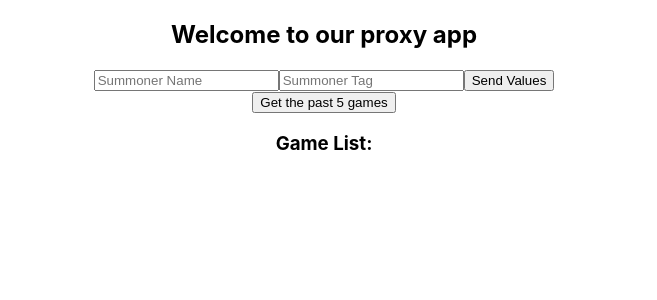
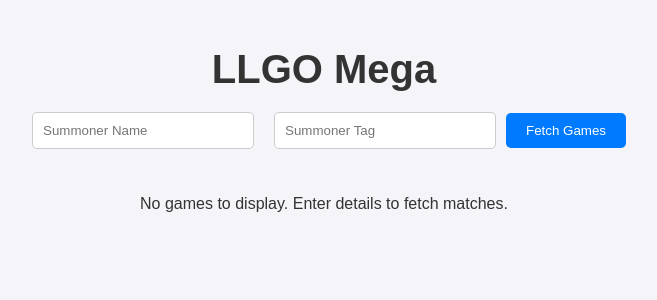
Before and after one commit to Frazeky/LLGO-Website, a React (Create React App) app in the folder client/: page / in a window 1280 px wide. Shown: the top 300 px of the page, without its empty margins (316-973 px from the left). Built offline with nearby package versions, Linux system fonts and the light colour scheme.

Commit message:
CSS update

```diff
--- a/client/src/App.css
+++ b/client/src/App.css
@@ -1,38 +1,83 @@
+body {
+  font-family: Arial, sans-serif;
+  margin: 0;
+  padding: 0;
+  background-color: #f4f4f9;
+  color: #333;
+}
+
 .App {
   text-align: center;
+  padding: 20px;
 }
 
-.App-logo {
-  height: 40vmin;
-  pointer-events: none;
+h1 {
+  font-size: 2.5rem;
+  margin-bottom: 20px;
 }
 
-@media (prefers-reduced-motion: no-preference) {
-  .App-logo {
-    animation: App-logo-spin infinite 20s linear;
-  }
+.input-container {
+  margin-bottom: 30px;
 }
 
-.App-header {
-  background-color: #282c34;
-  min-height: 100vh;
-  display: flex;
-  flex-direction: column;
-  align-items: center;
-  justify-content: center;
-  font-size: calc(10px + 2vmin);
-  color: white;
+input {
+  padding: 10px;
+  margin: 0 10px;
+  border: 1px solid #ccc;
+  border-radius: 5px;
+  width: 200px;
 }
 
-.App-link {
-  color: #61dafb;
+button {
+  padding: 10px 20px;
+  background-color: #007bff;
+  color: white;
+  border: none;
+  border-radius: 5px;
+  cursor: pointer;
 }
 
-@keyframes App-logo-spin {
-  from {
-    transform: rotate(0deg);
-  }
-  to {
-    transform: rotate(360deg);
-  }
+button:hover {
+  background-color: #0056b3;
 }
+
+.game-list {
+  display: flex;
+  flex-wrap: wrap;
+  gap: 20px;
+  justify-content: center;
+}
+
+.game-card {
+  background-color: white;
+  border: 1px solid #ccc;
+  border-radius: 10px;
+  width: 300px;
+  padding: 15px;
+  text-align: left;
+  box-shadow: 0px 4px 6px rgba(0, 0, 0, 0.1);
+}
+
+.summoner-icon {
+  width: 50px;
+  height: 50px;
+  border-radius: 50%;
+  margin-bottom: 10px;
+}
+
+.game-info {
+  margin-bottom: 10px;
+}
+
+.details-button {
+  padding: 8px 12px;
+  background-color: #28a745;
+  color: white;
+  border: none;
+  border-radius: 5px;
+  cursor: pointer;
+}
+
+.details-button:hover {
+  background-color: #218838;
+}
--- a/client/src/App.js
+++ b/client/src/App.js
@@ -9,24 +9,21 @@ function App() {
 
   function getPlayerGames() {
     axios.get("https://llgo-website-backend.onrender.com/past5Games", {
-      params: {
-        summonername: summonername,
-        summonertag: summonertag
-      }
+      params: { summonername, summonertag },
     })
-      .then(function (response) {
+      .then((response) => {
         setGameList(response.data);
       })
-      .catch(function (error) {
-        console.log(error);
+      .catch((error) => {
+        console.error(error);
       });
   }
 
   return (
     <div className="App">
-      <h2>Welcome to our proxy app</h2>
+      <h1>LLGO Mega</h1>
 
-      <div>
+      <div className="input-container">
         <input
           type="text"
           placeholder="Summoner Name"
@@ -39,19 +36,29 @@ function App() {
           value={summonertag}
           onChange={(e) => setSummonertag(e.target.value)}
         />
-        <button onClick={getPlayerGames}>Send Values</button>
+        <button onClick={getPlayerGames}>Fetch Games</button>
       </div>
 
-      <button onClick={getPlayerGames}>Get the past 5 games</button>
-
-      {/* Display the fetched game list */}
-      <div>
-        <h3>Game List:</h3>
-        <ul>
-          {gameList.map((game, index) => (
-            <li key={index}>{JSON.stringify(game)}</li>
-          ))}
-        </ul>
+      <div className="game-list">
+        {gameList.length > 0 ? (
+          gameList.map((game, index) => (
+            <div className="game-card" key={index}>
+              <img
+                src={`https://ddragon.leagueoflegends.com/cdn/13.1.1/img/champion/Aatrox.png`} // Replace with actual API data
+                alt="Summoner Icon"
+                className="summoner-icon"
+              />
+              <div className="game-info">
+                <h3>Match {index + 1}</h3>
+                <p><strong>Game Duration:</strong> {game.gameDuration}s</p>
+                <p><strong>Game Type:</strong> {game.gameType}</p>
+              </div>
+              <button className="details-button">View Details</button>
+            </div>
+          ))
+        ) : (
+          <p>No games to display. Enter details to fetch matches.</p>
+        )}
       </div>
     </div>
   );
```
